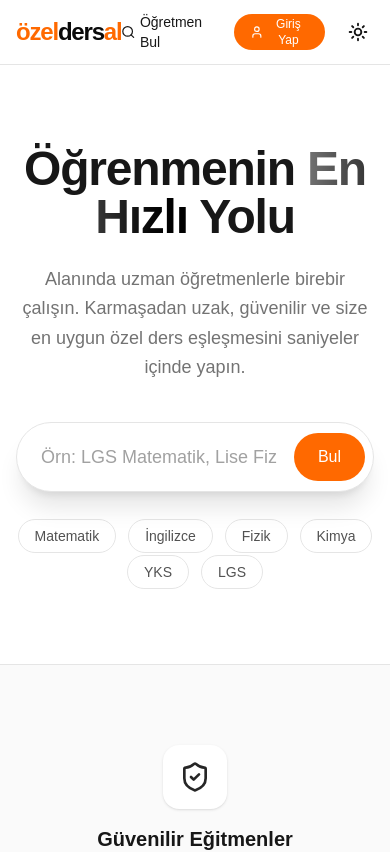
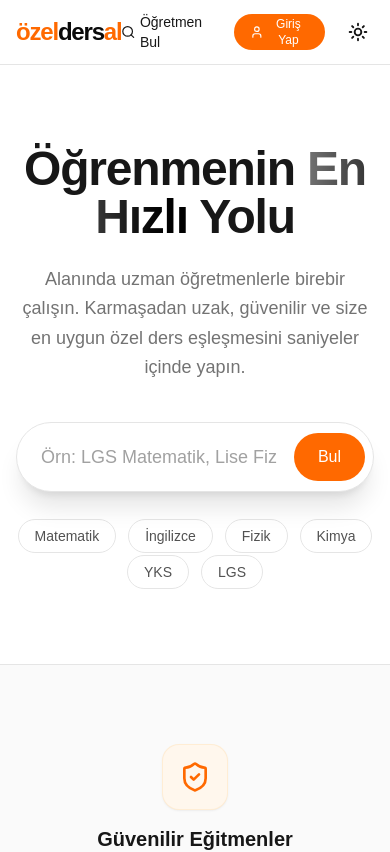
Before and after one commit to MAXMASTER001/ozeldersal, a Next.js app: page / in a window 390 px wide. Shown: the top 852 px of the page. Built offline with nearby package versions, Linux system fonts and the light colour scheme; no server answers; the database is empty.

Commit message:
Use brand orange for key icons

```diff
--- a/src/components/home/HomeClient.tsx
+++ b/src/components/home/HomeClient.tsx
@@ -112,7 +112,7 @@ export function HomeClient({ popularTeachers, testimonials }: HomeClientProps) {
               transition={{ delay: i * 0.2 }}
               className="flex flex-col items-center text-center space-y-4"
             >
-              <div className="w-16 h-16 rounded-2xl bg-white dark:bg-neutral-800 shadow-sm flex items-center justify-center text-neutral-800 dark:text-neutral-200">
+              <div className="w-16 h-16 rounded-2xl bg-orange-50 dark:bg-orange-500/10 shadow-sm ring-1 ring-orange-100 dark:ring-orange-500/20 flex items-center justify-center text-orange-500 dark:text-orange-400">
                 <feature.icon size={32} />
               </div>
               <h3 className="text-xl font-bold">{feature.title}</h3>
@@ -129,7 +129,7 @@ export function HomeClient({ popularTeachers, testimonials }: HomeClientProps) {
             <h2 className="text-3xl font-bold mb-2">Popüler Öğretmenler</h2>
             <p className="text-neutral-500 dark:text-neutral-400">Bu haftanın en çok tercih edilen eğitmenleri.</p>
           </div>
-          <Link href="/search" className="text-sm font-medium hover:underline hidden sm:block">
+          <Link href="/search" className="text-sm font-semibold text-orange-600 dark:text-orange-400 hover:underline hidden sm:block">
             Tümünü Gör &rarr;
           </Link>
         </div>
--- a/src/components/notifications/NotificationBell.tsx
+++ b/src/components/notifications/NotificationBell.tsx
@@ -30,7 +30,7 @@ export function NotificationBell() {
     >
       <Bell size={18} />
       {count > 0 && (
-        <span className="absolute -top-0.5 -right-0.5 bg-black dark:bg-white text-white dark:text-black text-[10px] font-bold rounded-full min-w-[16px] h-4 px-1 flex items-center justify-center">
+        <span className="absolute -top-0.5 -right-0.5 bg-orange-500 text-white text-[10px] font-bold rounded-full min-w-[16px] h-4 px-1 flex items-center justify-center">
           {count > 9 ? "9+" : count}
         </span>
       )}
```
